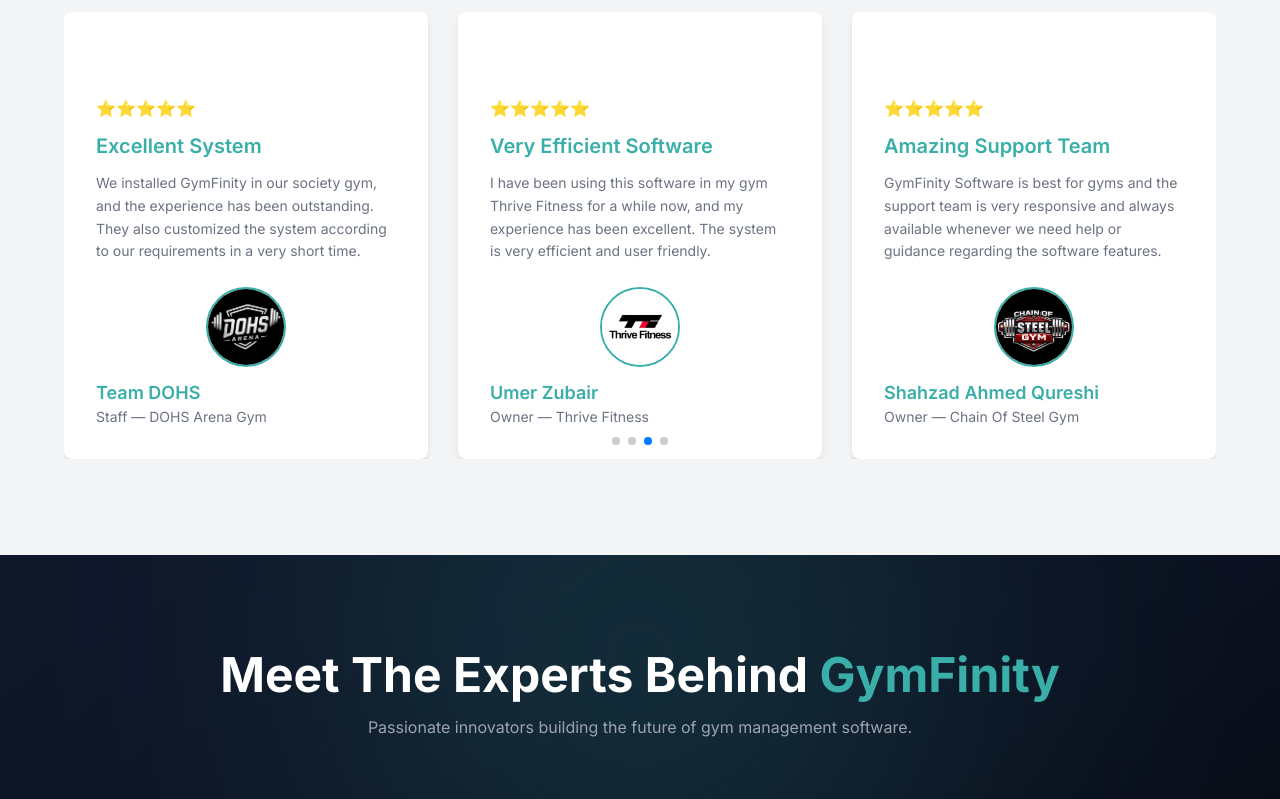
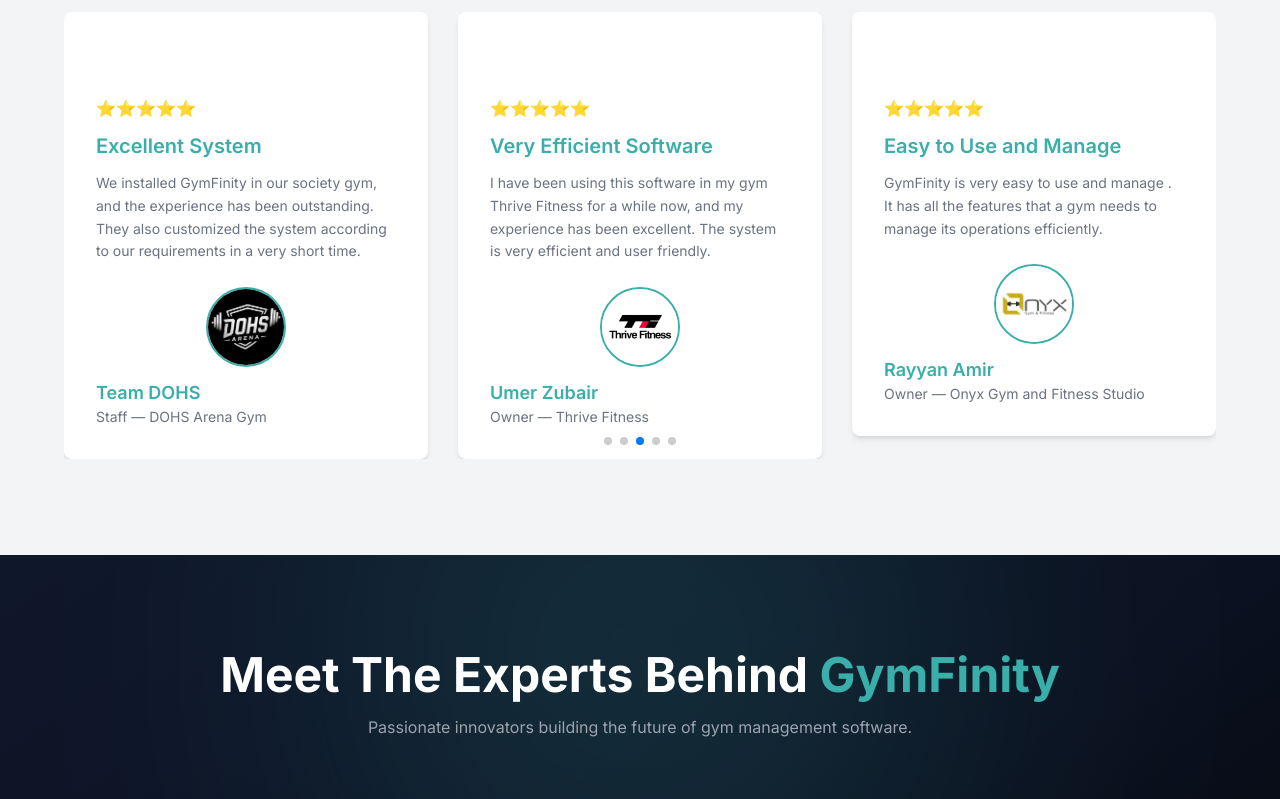
Before and after one commit to syedmoaaz/Gymfinity-Porfolio-Web, a React (Vite) app: page / in a window 1280 px wide. Shown: the part 4040-4839 px from the top of the page. Built offline with nearby package versions, Linux system fonts and the light colour scheme.

Commit message:
testimonial added

```diff
--- a/src/components/Testimonials.jsx
+++ b/src/components/Testimonials.jsx
@@ -6,6 +6,7 @@
 import ForgeFitnessLogo from "../Assets/ForgeFitnessLogo.png";
 import DohsArenaGymLogo from "../Assets/DohsArenaGymLogo.jpeg";
 import ThriveFitnessLogo from "../Assets/ThriveFitnessLogo.png";
+import OnyxGymLogo from "../Assets/OnyxGymLogo.jpg";
 
 import "swiper/css";
 import "swiper/css/pagination";
@@ -53,6 +54,16 @@
     image: ThriveFitnessLogo,
   },
 
+   {
+    title: "Easy to Use and Manage",
+    review:
+      "GymFinity is very easy to use and manage . It has all the features that a gym needs to manage its operations efficiently.",
+    name: "Rayyan Amir",
+    city: "Onyx Gym and Fitness Studio",
+    role: "Owner",
+    rating: 5,
+    image: OnyxGymLogo,
+  },
 
 ];
 
```
Also changed, not shown: src/Assets/OnyxGymLogo.jpg (added).
